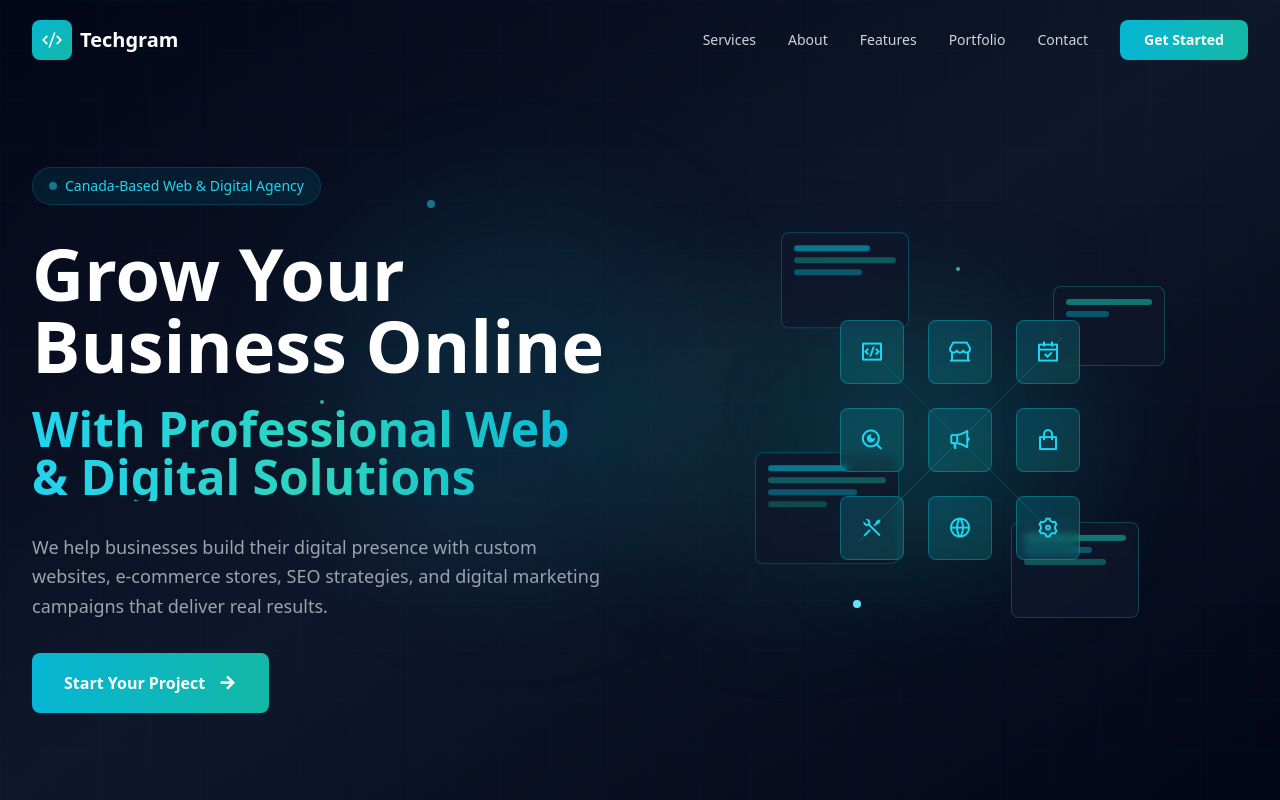
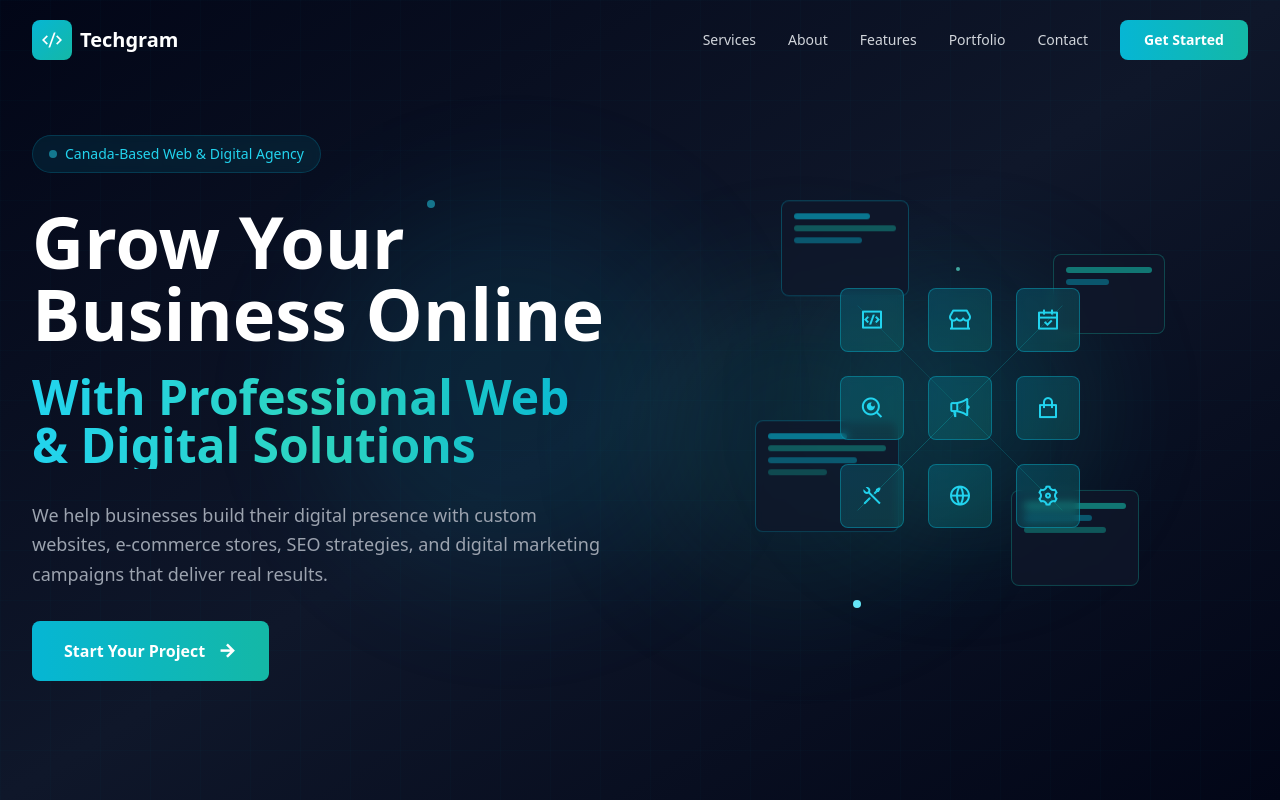
Before and after one commit to techgram-ca/techgram, a plain HTML site: page index.html in a window 1280 px wide. Shown: the top 800 px of the page. Drawn offline with nearby package versions, Linux system fonts and the light colour scheme; a script that the page names is missing.

Commit message:
padding change

```diff
--- a/index.html
+++ b/index.html
@@ -82,7 +82,7 @@
                         <div class="absolute top-1/4 left-1/4 w-96 h-96 bg-cyan-500/20 rounded-full blur-3xl animate-pulse"></div>
                         <div class="absolute bottom-1/4 right-1/4 w-80 h-80 bg-teal-500/20 rounded-full blur-3xl animate-pulse delay-1000"></div>
                     </div>
-                    <div class="relative z-10 w-full max-w-7xl mx-auto px-6 lg:px-8 pt-40 pb-20">
+                    <div class="relative z-10 w-full max-w-7xl mx-auto px-6 lg:px-8 pt-24 pb-20">
                         <div class="grid grid-cols-1 lg:grid-cols-2 gap-16 items-center">
                             <div class="space-y-8">
                                 <div class="inline-flex items-center gap-2 px-4 py-2 bg-cyan-500/10 border border-cyan-500/20 rounded-full backdrop-blur-sm">
```
